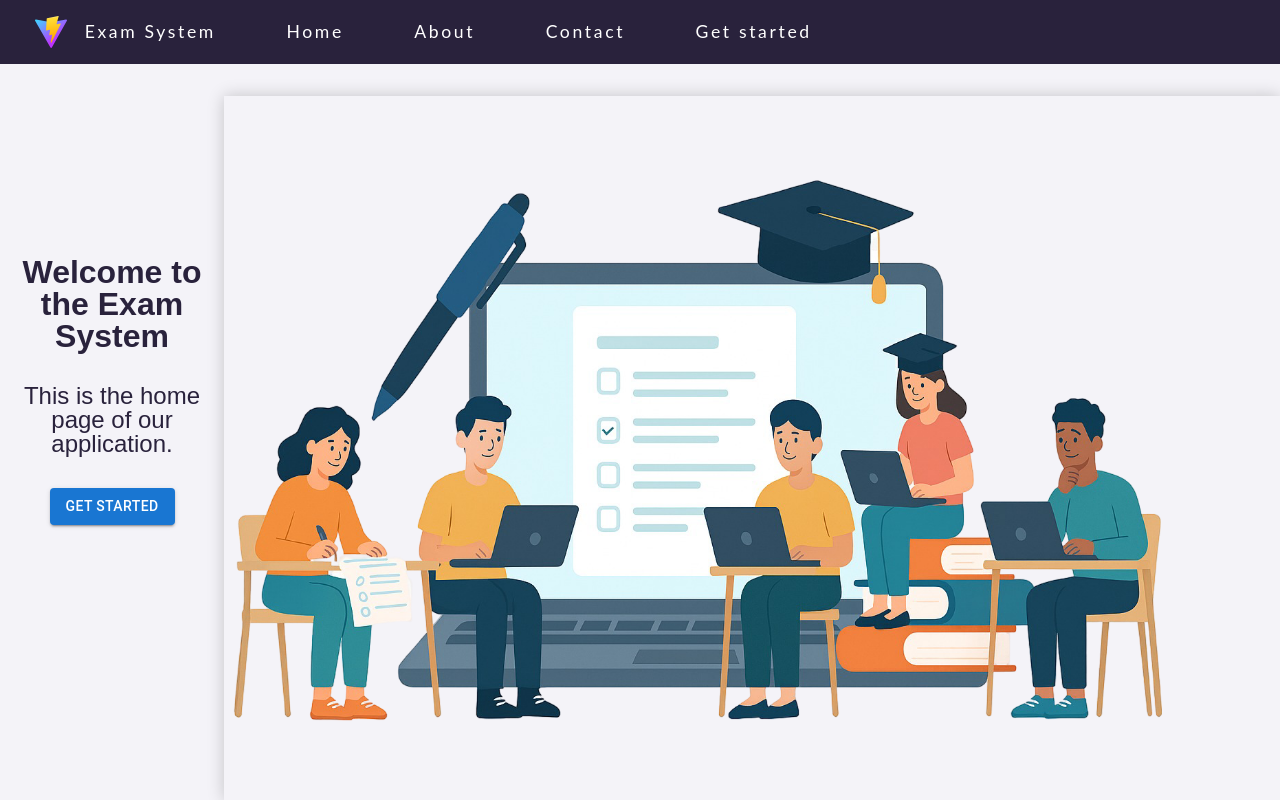
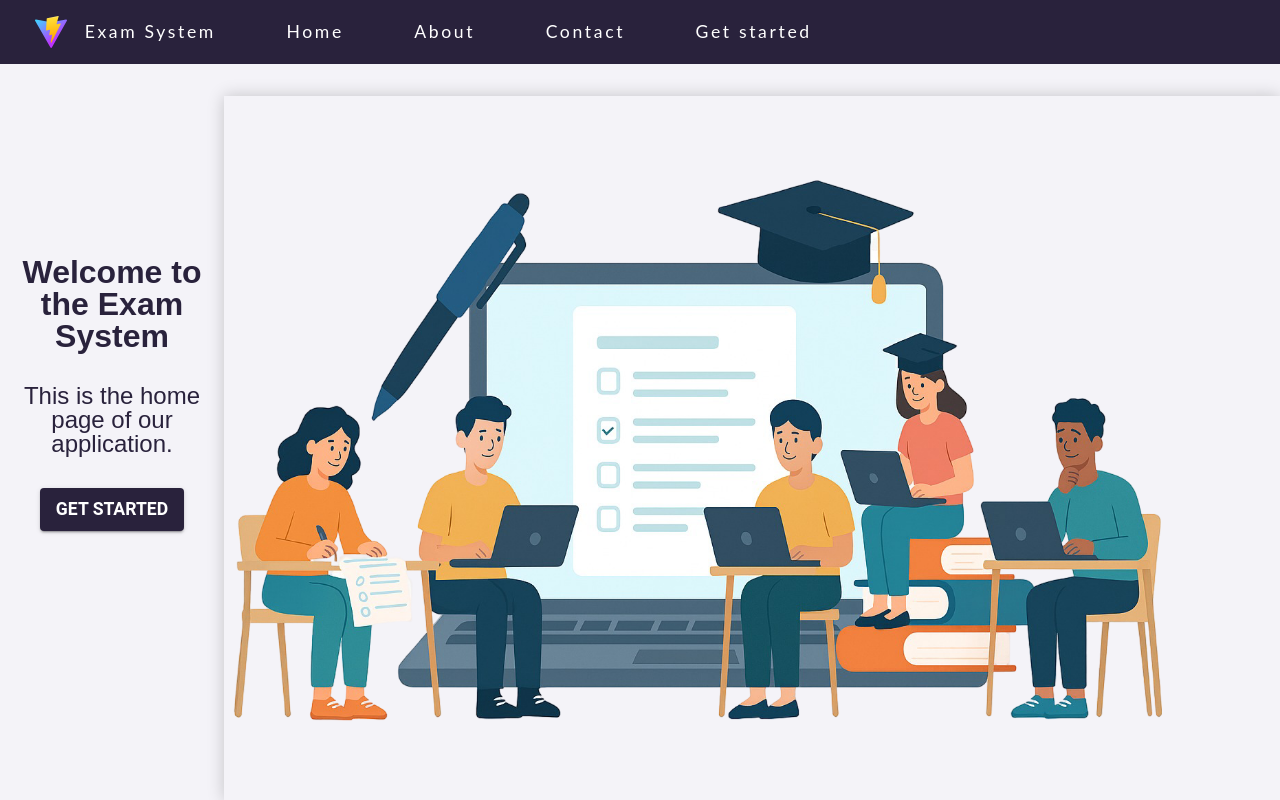
Before and after one commit to Vektor19/ExamSystem, a React (Vite) app in the folder ExamSystem.Frontend/: page / in a window 1280 px wide. Built offline with nearby package versions, Linux system fonts and the light colour scheme.

Commit message:
feat: add theme configuration and apply it to the main application; enhance Home button styling

```diff
--- a/ExamSystem.Frontend/src/Components/Home/Home.tsx
+++ b/ExamSystem.Frontend/src/Components/Home/Home.tsx
@@ -19,6 +19,14 @@ const Home = () => {
                 onClick={() => {
                   window.location.href = "/dashboard";
                 }}
+                sx={{
+                  fontSize: '1.1em',
+                  fontWeight: '700',
+                  '&:hover': {
+                    backgroundColor: 'primary.dark',
+                    color: 'primary.light',
+                  }
+                }}
               >
                 Get Started
               </Button>
--- /dev/null
+++ b/ExamSystem.Frontend/src/Components/Theme/theme.ts
@@ -0,0 +1,37 @@
+import { createTheme } from '@mui/material/styles';
+
+const theme = createTheme({
+  palette: {
+    primary: {
+      main: '#29223C',
+      dark: '#F4F3F8',
+      light: '#29223C',
+    },
+    secondary: {
+      main: '#F4F3F8',
+      dark: '#29223C',
+        light: '#29223C',
+
+    },
+  },
+  typography: {
+    fontFamily: '"Montserrat", "Roboto", "Helvetica", "Arial", sans-serif',
+  },
+});
+
+declare module '@mui/material/styles' {
+  interface Palette {
+    customColor: Palette['primary'];
+  }
+  interface PaletteOptions {
+    customColor?: PaletteOptions['primary'];
+  }
+}
+
+theme.palette.customColor = theme.palette.augmentColor({
+  color: {
+    main: '#29223C',
+  },
+});
+
+export default theme;
--- a/ExamSystem.Frontend/src/main.tsx
+++ b/ExamSystem.Frontend/src/main.tsx
@@ -1,13 +1,17 @@
-import { StrictMode } from 'react'
-import { createRoot } from 'react-dom/client'
-import './Styles/index.css'
-import App from './Components/App.tsx'
-import { BrowserRouter } from 'react-router-dom'
+import { StrictMode } from "react";
+import { createRoot } from "react-dom/client";
+import "./Styles/index.css";
+import App from "./Components/App.tsx";
+import { BrowserRouter } from "react-router-dom";
+import { ThemeProvider } from "@mui/material/styles";
+import theme from "./Components/Theme/theme.ts";
 
-createRoot(document.getElementById('root')!).render(
+createRoot(document.getElementById("root")!).render(
   <StrictMode>
     <BrowserRouter>
-      <App />
+      <ThemeProvider theme={theme}>
+        <App />
+      </ThemeProvider>
     </BrowserRouter>
-  </StrictMode>,
-)
+  </StrictMode>
+);
```
Also changed, not shown: ExamSystem.Frontend/src/Styles/Home.module.css (line endings or trailing spaces).
